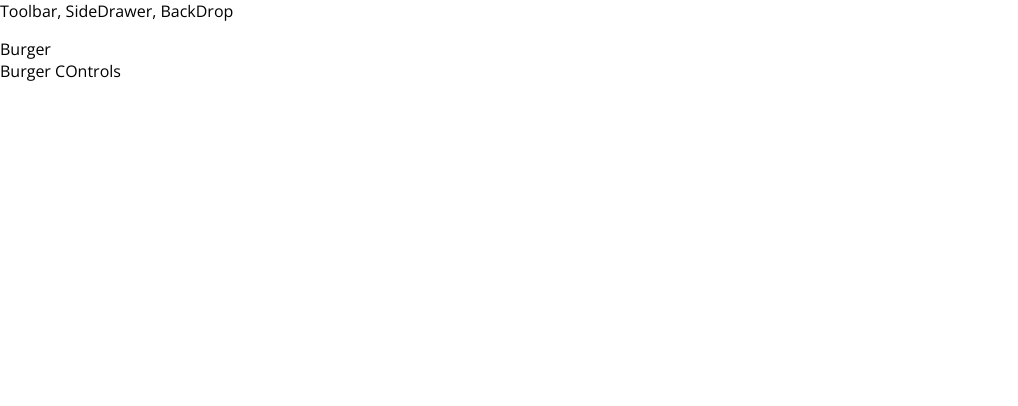
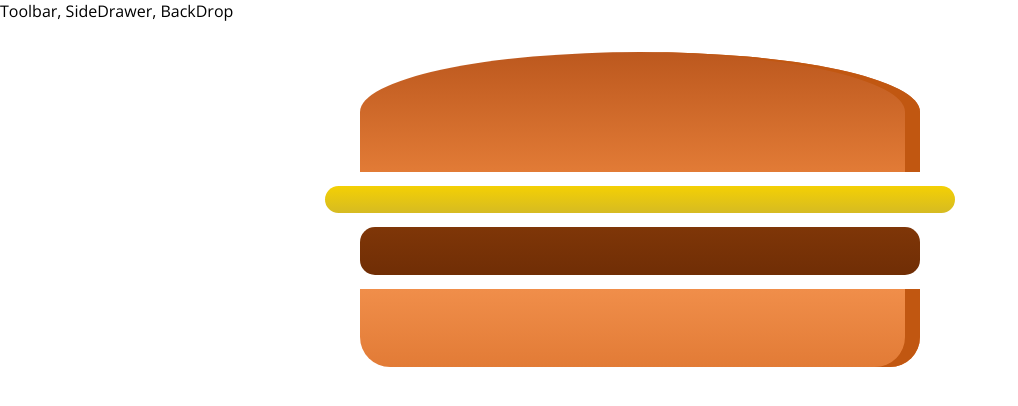
Before and after one commit to webdevabhi/react-burger-builder, a React app: page / in a window 1280 px wide. Shown: the top 406 px of the page, without its empty margins (0-1018 px from the left). Built offline with nearby package versions, Linux system fonts and the light colour scheme.

Commit message:
Starting the burger component

```diff
--- /dev/null
+++ b/src/components/Burger/Burger.css
@@ -0,0 +1,30 @@
+.Burger {
+    width: 100%;
+    margin: auto;
+    height: 250px;
+    overflow: auto;
+    text-align: center;
+    font-weight: bold;
+    font-size: 1.2rem;
+}
+
+@media (min-width: 500px) and (max-height: 401px) {
+    .Burger {
+        width: 350px;
+        height: 300px;
+    }
+}
+
+@media (min-width: 500px) and (min-height: 401px) {
+    .Burger {
+        width: 450px;
+        height: 400px;
+    }
+}
+
+@media (min-width: 1000px) and (min-height: 700px) {
+    .Burger {
+        width: 700px;
+        height: 600px;
+    }
+}
--- a/src/components/Burger/Burger.js
+++ b/src/components/Burger/Burger.js
@@ -0,0 +1,17 @@
+import React from 'react';
+import classes from './Burger.css';
+
+import BurgerIngredient from './BurgerIngredient/BurgerIngredient';
+
+const burger = (props) => {
+    return (
+        <div className={classes.Burger}>
+            <BurgerIngredient type={"bread-top"} />
+            <BurgerIngredient type={"cheese"} />
+            <BurgerIngredient type={"meat"} />
+            <BurgerIngredient type={"bread-bottom"} />
+        </div>
+    )
+}
+
+export default burger;
--- a/src/containers/BurgerBuilder/BurgerBuilder.js
+++ b/src/containers/BurgerBuilder/BurgerBuilder.js
@@ -1,13 +1,13 @@
 import React, { Component } from 'react';
 
 import Aux from '../../hoc/Aux';
+import Burger from '../../components/Burger/Burger';
 
 class BurgerBuilder extends Component {
     render() {
         return(
             <Aux>
-                <div>Burger</div>
-                <div>Burger COntrols</div>
+                <Burger />
             </Aux>
         );
     }
```
